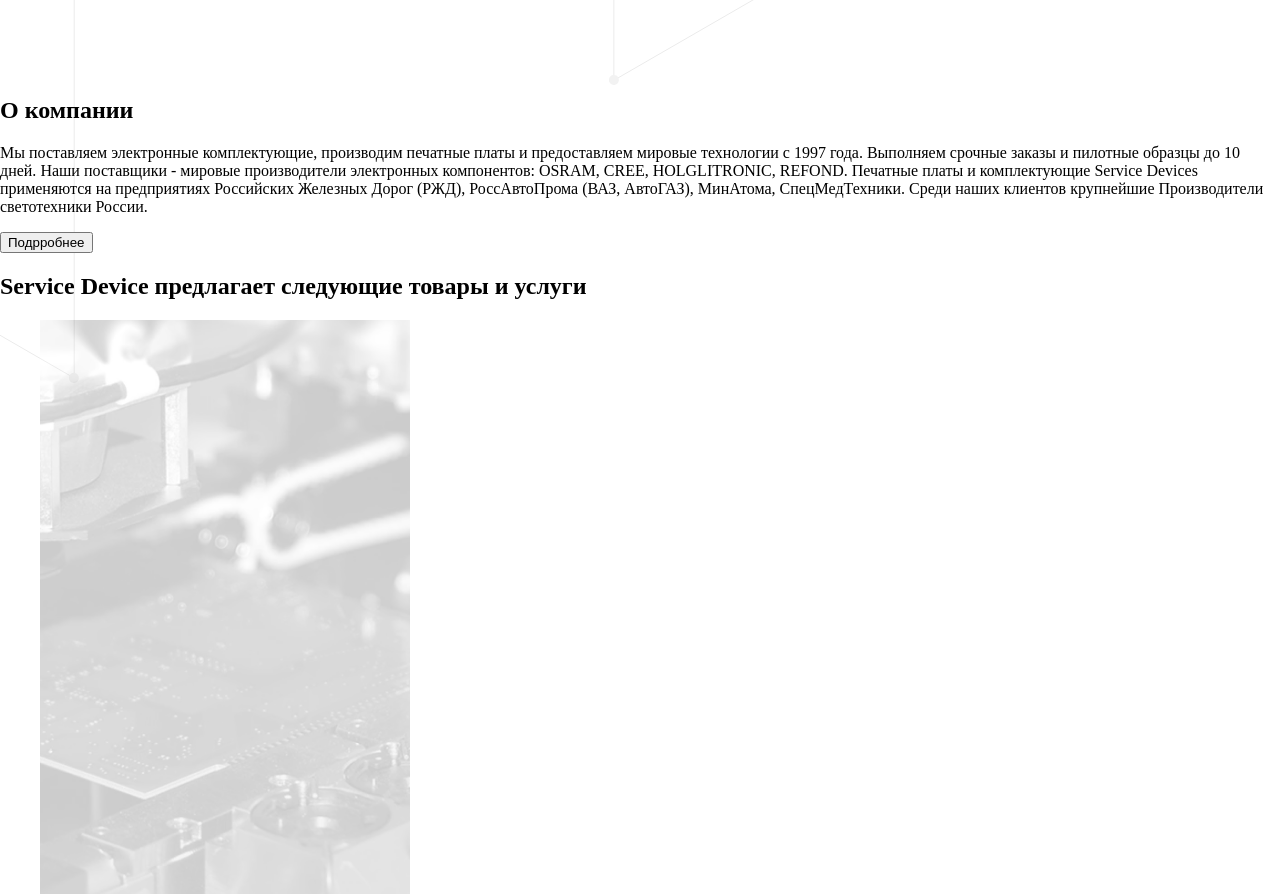
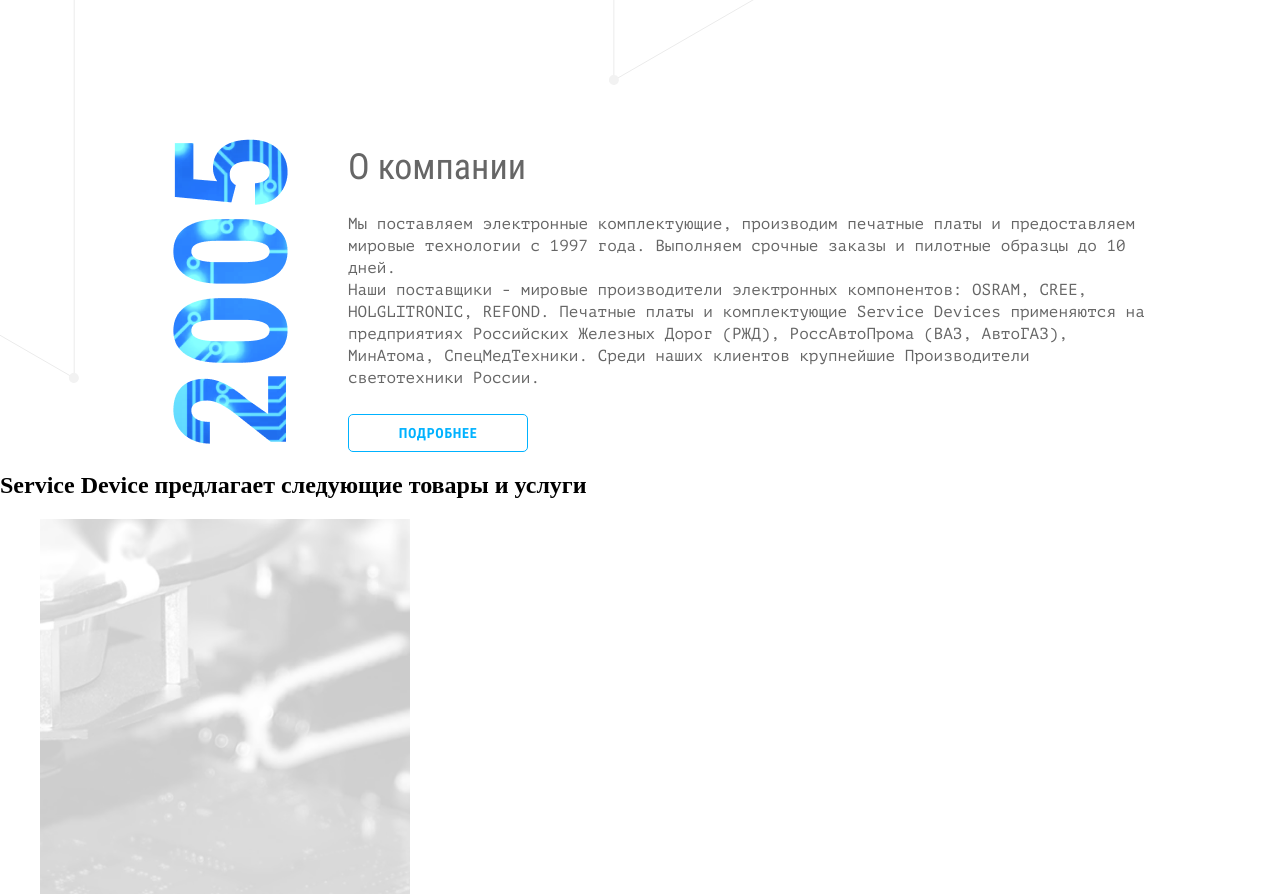
Before and after one commit to StasyaShu/smart-device, a website: page source/index.html in a window 1280 px wide. Shown: the part 1659-2553 px from the top of the page. Drawn offline with nearby package versions, Linux system fonts and the light colour scheme; files that its build step writes are made by us from their sources; files whose address does not match are found by name.

Commit message:
о компании 100%

```diff
--- a/source/index.html
+++ b/source/index.html
@@ -103,16 +103,25 @@
     </section>
     <section class="about">
       <div class="about__wrapper">
+        <picture>
+          <source media="(max-width: 1023px)" type="image/webp"
+            srcset="img/img-2005-tablet@1x.webp 1x, img-2005-tablet@2x.webp 2x">
+          <img src="img/img-2005-desktop@1x.png" srcset="img/img-2005-desktop@2x.png 2x" width="220" height="317"
+            alt="2005">
+        </picture>
+        <div class="about__details">
           <h2>О компании</h2>
           <p>
-          <span>Мы поставляем электронные комплектующие, производим печатные платы и предоставляем мировые технологии с
+            <span>Мы поставляем электронные комплектующие, производим печатные платы и предоставляем мировые технологии
+              с
               1997 года. Выполняем срочные заказы и пилотные образцы до 10 дней.</span>
             <span>Наши поставщики - мировые
               производители электронных компонентов: OSRAM, CREE, HOLGLITRONIC, REFOND. Печатные платы и комплектующие
               Service Devices применяются на предприятиях Российских Железных Дорог (РЖД), РоссАвтоПрома (ВАЗ, АвтоГАЗ),
               МинАтома, СпецМедТехники. Среди наших клиентов крупнейшие Производители светотехники России.</span>
           </p>
-        <button class="about__more" type="button">Подрробнее</button>
+          <button class="about__more" type="button">Подробнее</button>
+        </div>
       </div>
     </section>
     <section class="services">
--- /dev/null
+++ b/source/sass/blocks/about.scss
@@ -0,0 +1,108 @@
+.about__wrapper {
+  padding: 45px 10% 0;
+  position: relative;
+
+  @media (max-width: 1023px) {
+    padding: 45px 4% 0;
+  }
+}
+
+.about__wrapper picture {
+  position: absolute;
+  top: 35px;
+  left: 11%;
+  z-index: -1;
+
+  @media (max-width: 1023px) {
+    top: 35px;
+    left: 1%;
+  }
+
+  @media (max-width: 767px) {
+    display: none;
+  }
+}
+
+.about__wrapper img {
+  @media (max-width: 1023px) {
+    width: 252px;
+    height: 362px;
+  }
+}
+
+.about__details {
+  display: flex;
+  flex-direction: column;
+  padding: 0 0 0 220px;
+
+  @media (max-width: 1023px) {
+    padding: 0 0 0 169px;
+  }
+
+  @media (max-width: 767px) {
+    padding: 0;
+  }
+}
+
+.about__details h2 {
+  display: block;
+  max-width: 220px;
+  margin: 0 0 20px 0;
+  padding: 0;
+  font-size: 36px;
+  line-height: 51px;
+  color: $grey;
+
+  @include roboto-regular;
+}
+
+.about__details p {
+  max-width: 984px;
+  display: grid;
+  grid-template-rows: auto auto;
+  grid-template-columns: 1fr;
+  grid-row-gap: 20px;
+  display: block;
+  margin: 0 0 25px 0;
+  padding: 0;
+  font-size: 16px;
+  line-height: 22px;
+  color: $grey;
+
+  @include ptmono;
+
+  @media (max-width: 767px) {
+    grid-row-gap: 40px;
+  }
+}
+
+.about__details span {
+  display: block;
+}
+
+.about__more {
+  display: block;
+  cursor: pointer;
+  width: 180px;
+  margin: 0;
+  padding: 10px 25px;
+  font-size: 14px;
+  line-height: 16px;
+  letter-spacing: 0.05em;
+  text-transform: uppercase;
+  color: $blue;
+  background-color: $white;
+  border: 1px solid $blue;
+  border-radius: 5px;
+
+  @include roboto-bold;
+
+  &:hover {
+    background-color: $blue;
+    color: $white;
+  }
+
+  &:active {
+    opacity: 0.5;
+  }
+}
--- a/source/sass/blocks/ads.scss
+++ b/source/sass/blocks/ads.scss
@@ -1,6 +1,10 @@
 .ads {
   margin: 0 0 100px 0;
   position: relative;
+
+  @media (max-width: 1023px) {
+    margin: 0 0 30px 0;
+  }
 }
 
 .ads::after {
--- a/source/sass/style.scss
+++ b/source/sass/style.scss
@@ -16,3 +16,4 @@
 @import "blocks/footer-navigation.scss";
 @import "blocks/footer-copyright.scss";
 @import "blocks/ads.scss";
+@import "blocks/about.scss";
```
Also changed, not shown: build/css/style.min.css, build/index.html, 1 other file. Lines whose indentation alone changed are shown as unchanged.
